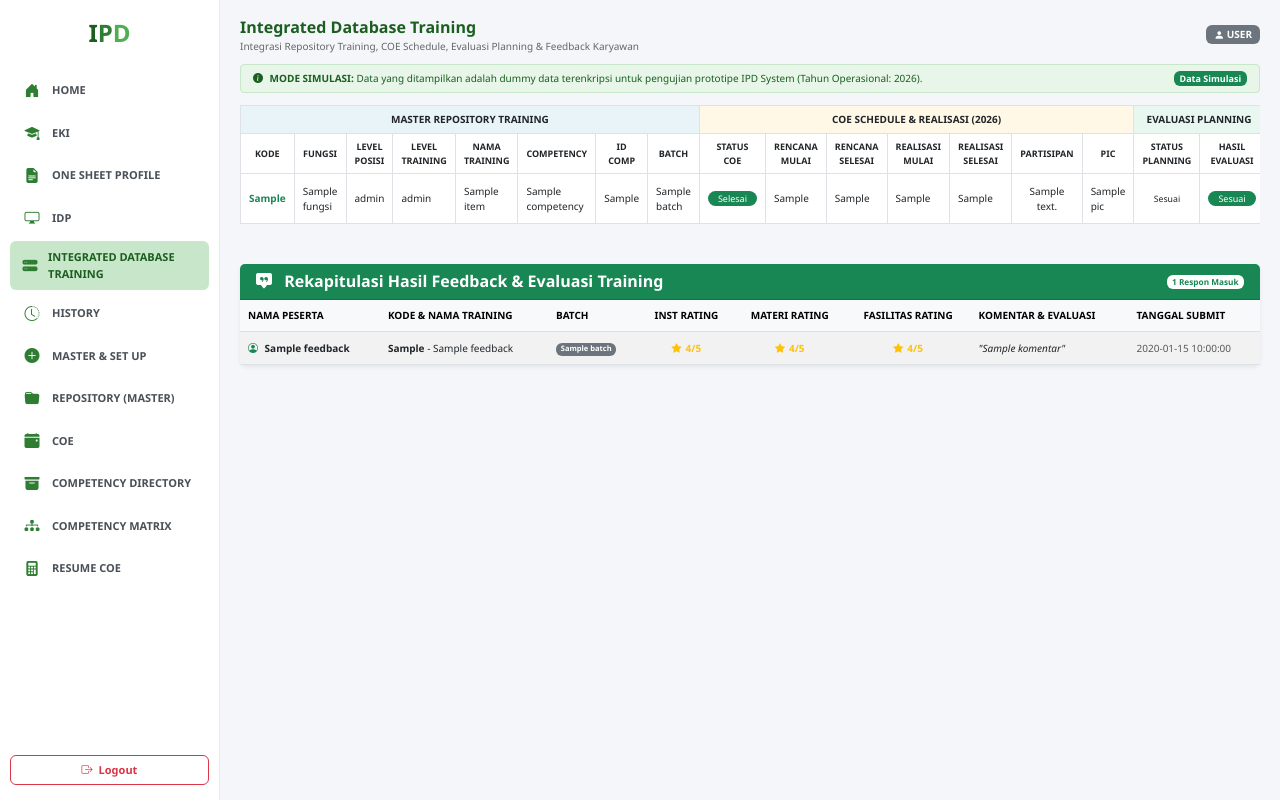
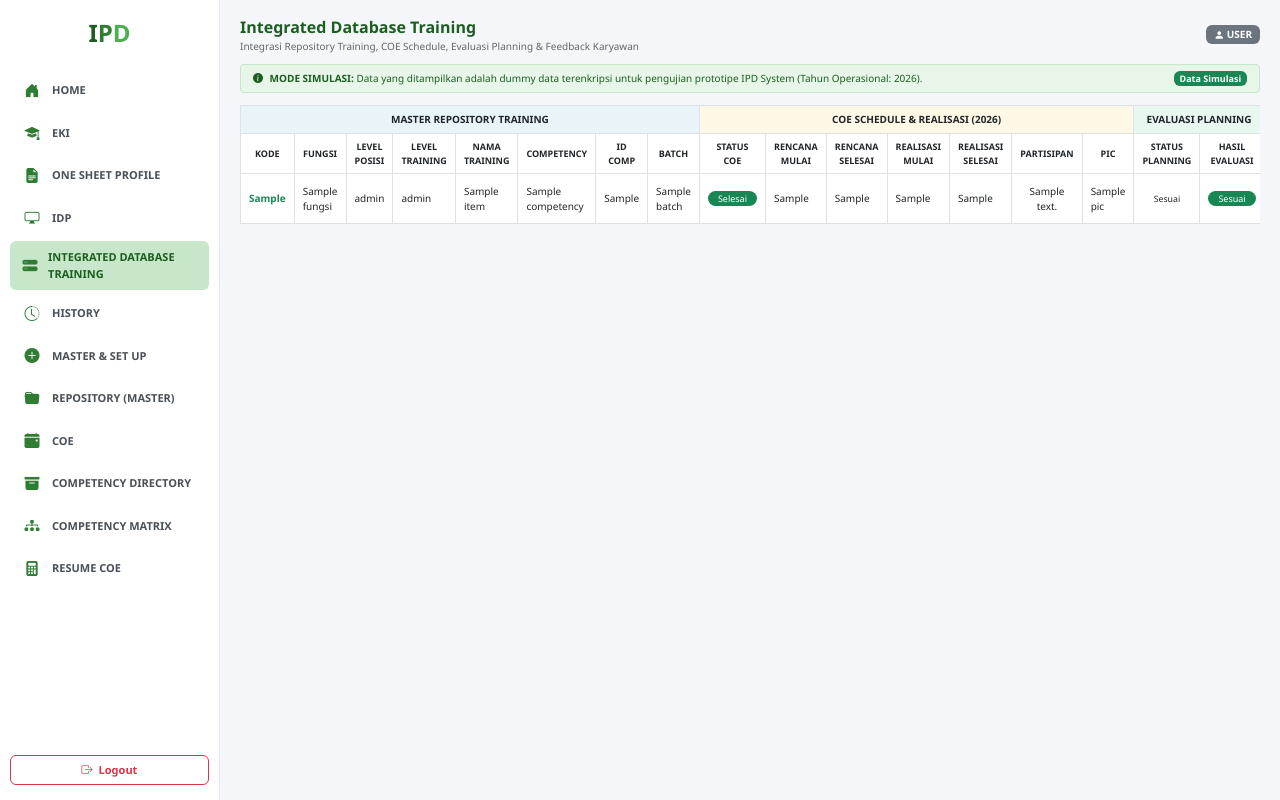
Before and after one commit to raniaazalia55-cloud/YSLTEAM, a Flask app: template templates/dashboard.html in a window 1280 px wide. Run offline with Flask 3, Linux system fonts and the light colour scheme; the template is opened without the code that fills it: most values are stand-ins (such as "Sample title", 1, 10 or a date in 2020).

Commit message:
fix: restrict feedback form trigger to User role and display feedback summary to HC Admin

```diff
--- a/templates/dashboard.html
+++ b/templates/dashboard.html
@@ -59,7 +59,7 @@
 </head>
 <body>
 
-    <!-- Sidebar Tampilan IPD System -->
+    <!-- Sidebar IPD System -->
     <div class="sidebar">
         <div>
             <div class="sidebar-brand">
@@ -195,11 +195,14 @@
                         </td>
 
                         <td class="text-center">
-                            <!-- TOMBOL BERI FEEDBACK DIBUKA UNTUK USER MAUPUN HC ADMIN -->
+                            <!-- TOMBOL BERI FEEDBACK HANYA MUNCUL UNTUK USER -->
+                            {% if session.get('role') != 'HC ADMIN' %}
                             <button class="btn-action-feedback mb-1" data-bs-toggle="modal" data-bs-target="#feedbackModal{{ item.id }}">
                                 <i class="bi bi-chat-left-text-fill"></i> Feedback
                             </button>
+                            {% endif %}
 
+                            <!-- TOMBOL EDIT & HAPUS HANYA UNTUK HC ADMIN -->
                             {% if session.get('role') == 'HC ADMIN' %}
                             <button class="btn-action-edit" data-bs-toggle="modal" data-bs-target="#editModal{{ item.id }}">
                                 <i class="bi bi-pencil-square"></i> Edit
@@ -211,7 +214,8 @@
                             </form>
                             {% endif %}
 
-                            <!-- MODAL FORM FEEDBACK TRAINING -->
+                            <!-- MODAL FORM FEEDBACK TRAINING (FOR USER) -->
+                            {% if session.get('role') != 'HC ADMIN' %}
                             <div class="modal fade text-start" id="feedbackModal{{ item.id }}" tabindex="-1" aria-hidden="true">
                                 <div class="modal-dialog modal-dialog-centered" style="max-width: 500px;">
                                     <div class="modal-content">
@@ -283,6 +287,7 @@
                                     </div>
                                 </div>
                             </div>
+                            {% endif %}
 
                             <!-- MODAL EDIT FOR HC ADMIN -->
                             {% if session.get('role') == 'HC ADMIN' %}
@@ -357,10 +362,11 @@
             </table>
         </div>
 
-        <!-- TABEL REKAPITULASI FEEDBACK TRAINING (TAMPIL UNTUK USER MAUPUN HC ADMIN) -->
+        <!-- TABEL REKAPITULASI FEEDBACK TRAINING (HANYA DITAMPILKAN UNTUK HC ADMIN UNTUK MEMANTAU RESPONSE USER) -->
+        {% if session.get('role') == 'HC ADMIN' %}
         <div class="card border-0 shadow-sm mt-4">
             <div class="card-header bg-success text-white py-2 d-flex justify-content-between align-items-center">
-                <h6 class="mb-0 fw-bold"><i class="bi bi-chat-square-quote-fill me-2"></i> Rekapitulasi Hasil Feedback & Evaluasi Training</h6>
+                <h6 class="mb-0 fw-bold"><i class="bi bi-chat-square-quote-fill me-2"></i> Rekapitulasi Hasil Feedback & Evaluasi Training (Dari User)</h6>
                 <span class="badge bg-white text-success fw-bold">{{ feedbacks|length }} Respon Masuk</span>
             </div>
             <div class="card-body p-0">
@@ -400,6 +406,7 @@
                 </div>
             </div>
         </div>
+        {% endif %}
     </div>
 
     <!-- MODAL PENJADWALAN BATCH COE BARU (HANYA UNTUK HC ADMIN) -->
```
